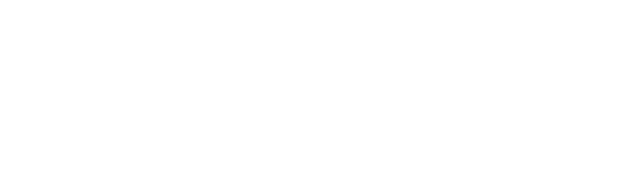
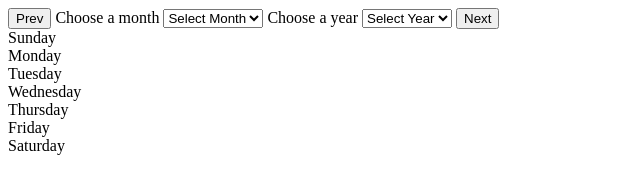
Before and after one commit to i786m/Piscine-Sprint-2-Project-Days-Calendar, a website: page index.html in a window 1280 px wide. Shown: the whole page, without its empty margins (0-640 px from the left). Drawn offline with Linux system fonts and the light colour scheme.

Commit message:
calander controls button , dropdown, and a section for days header, generate days created

```diff
--- a/index.html
+++ b/index.html
@@ -1,9 +1,42 @@
 <!DOCTYPE html>
 <html>
     <head>
-        <script type="module" src="common.mjs"></script>
-        <script type="module" src="web.mjs"></script>
+        <!-- <script type="module" src="common.mjs"></script> -->
+        <!-- <script type="module" src="web.mjs"></script> -->
     </head>
     <body>
+            <main>
+        <section aria-label="Calendar controls">
+            <div id="controlsBar">
+                <button id="prevBtn">Prev</button>
+                <label for="month">Choose a month</label>
+                <select name="month" id="month">
+                    <option value="" disabled selected>Select Month</option>
+                </select>
+                <label for="year">Choose a year</label>
+                <select name="year" id="year">
+                    <option value="" disabled selected>Select Year</option>
+                </select>
+                <button id="nextBtn">Next</button>
+            </div>
+            <section aria-label="Calendar">
+                <div class="calendarContainer" role="grid" aria-label="Month view calendar">
+                    <div class="weekDays" role="row">
+                        <div role="columnheader">Sunday</div>
+                        <div role="columnheader">Monday</div>
+                        <div role="columnheader">Tuesday</div>
+                        <div role="columnheader">Wednesday</div>
+                        <div role="columnheader">Thursday</div>
+                        <div role="columnheader">Friday</div>
+                        <div role="columnheader">Saturday</div>
+                    </div>
+
+                    <div id="calendarGrid" role="rowgroup" aria-label="Days grid"></div>
+                </div>
+            </section>
+
+        </section>
+    </main>
+
     </body>
 </html>
```
